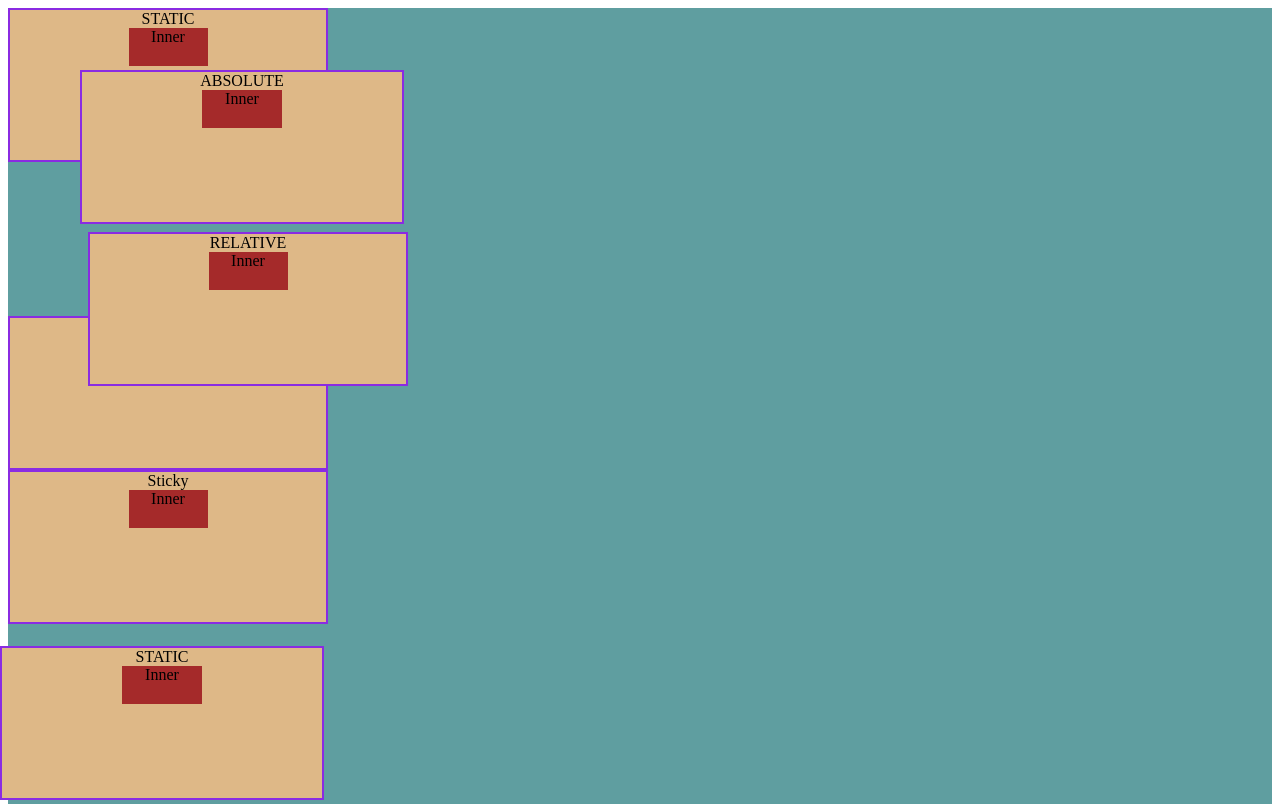
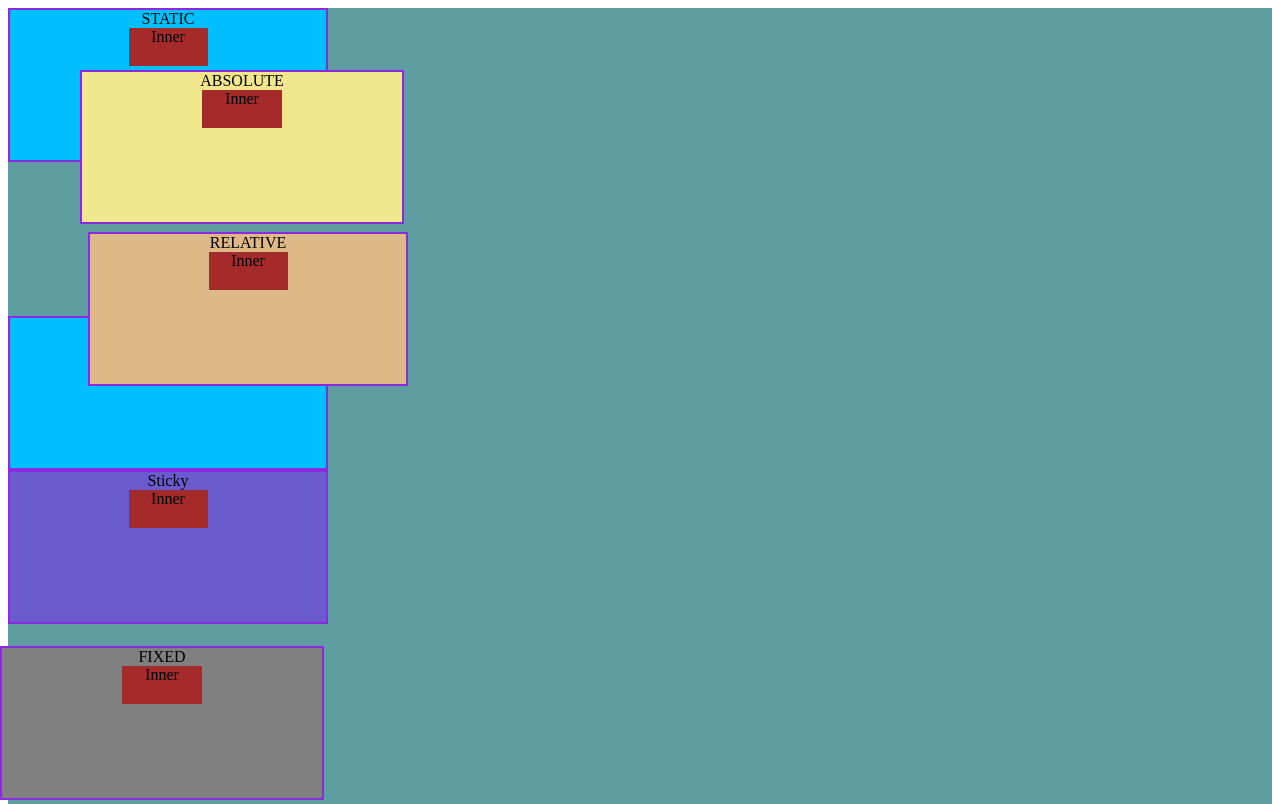
Before and after one commit to budzikt/sda-html, a plain HTML site: page index.html in a window 1280 px wide. Shown: the top 804 px of the page. Drawn offline with Linux system fonts and the light colour scheme.

Commit message:
cols fix

```diff
--- a/index.html
+++ b/index.html
@@ -22,7 +22,7 @@
         <div class="inner">Inner</div>
       </div>
       <div class="sized static">
-        ABSOLUTE
+        STATIC-2
         <div class="inner">Static-2</div>
       </div>
       <div class="sized sticky">
@@ -30,7 +30,7 @@
         <div class="inner">Inner</div>
       </div>
       <div class="sized fixed">
-        STATIC
+        FIXED
         <div class="inner">Inner</div>
       </div>
     </div>
--- a/style.css
+++ b/style.css
@@ -16,6 +16,7 @@ div.inner {
 
 div.static {
   position: static;
+  background-color: deepskyblue;
 }
 div.relative {
   position: relative;
@@ -26,18 +27,21 @@ div.fixed {
   position: fixed;
   left: 0;
   bottom: 0;
+  background-color: grey;
 }
 
 div.absolute {
   position: absolute;
   left: 80px;
   top: 70px;
+  background-color: khaki;
 }
 
 div.sticky {
   position: sticky;
   right: 120px;
   top: 70px;
+  background-color: slateblue;
 }
 
 div.bg {
```
